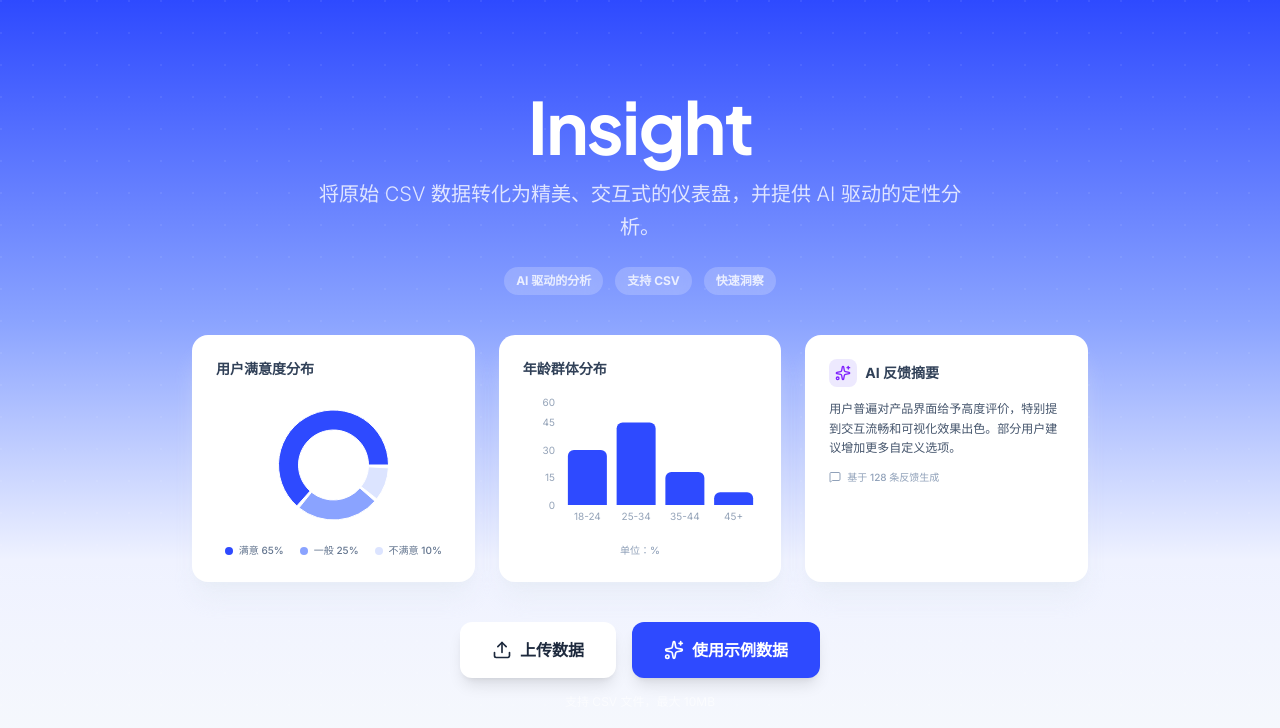
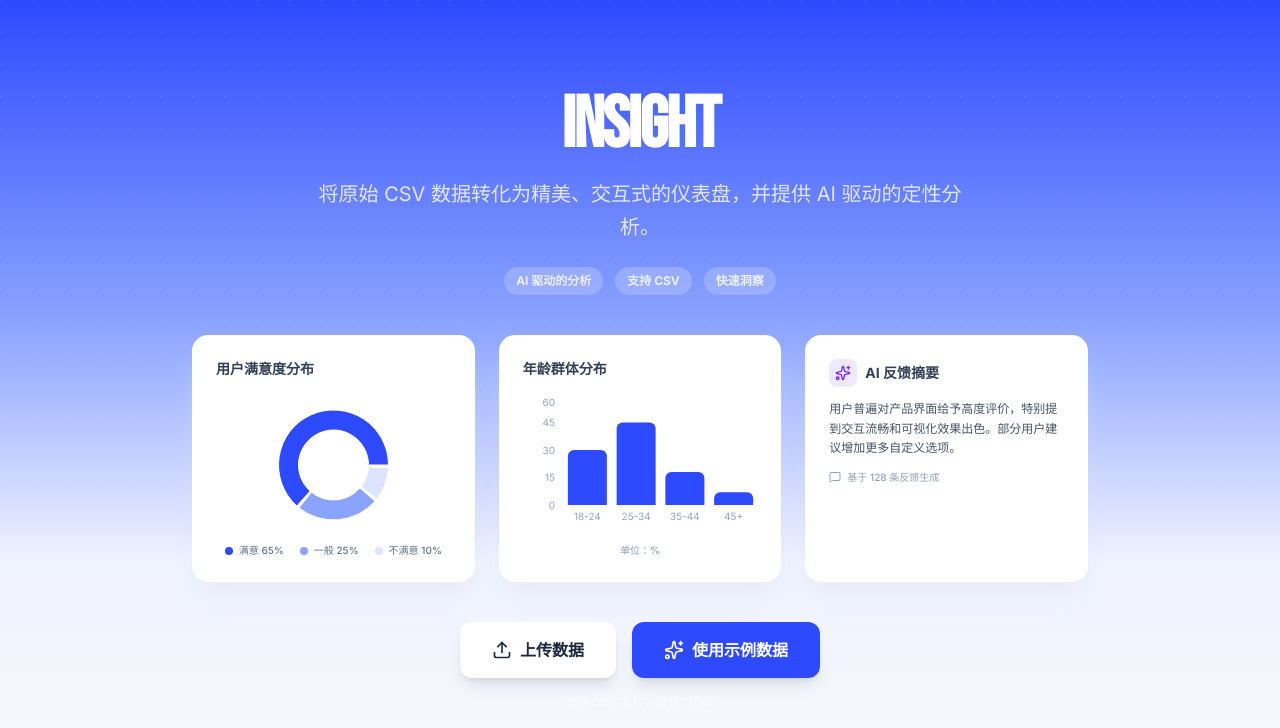
Before and after one commit to K130-dev/survey-insight, a React (Vite) app: page / in a window 1280 px wide. Shown: the top 728 px of the page. Built offline with nearby package versions, Linux system fonts and the light colour scheme.

Commit message:
feat: switch to Bebas Neue for bold display typography

```diff
--- a/src/index.css
+++ b/src/index.css
@@ -1,10 +1,10 @@
-@import url('https://fonts.googleapis.com/css2?family=Inter:ital,opsz,wght@0,14..32,100..900;1,14..32,100..900&family=Plus+Jakarta+Sans:wght@400;500;600;700;800&family=JetBrains+Mono:ital,wght@0,100..800;1,100..800&display=swap');
+@import url('https://fonts.googleapis.com/css2?family=Bebas+Neue&family=Inter:wght@400;500;600;700&family=JetBrains+Mono:wght@400;500&display=swap');
 @import "tailwindcss";
 @plugin "@tailwindcss/typography";
 
 @theme {
   --font-sans: "Inter", ui-sans-serif, system-ui, sans-serif;
-  --font-display: "Plus Jakarta Sans", sans-serif;
+  --font-display: "Bebas Neue", sans-serif;
   --font-mono: "JetBrains Mono", ui-monospace, SFMono-Regular, monospace;
 
   --color-brand-50: #eff2ff;
```
